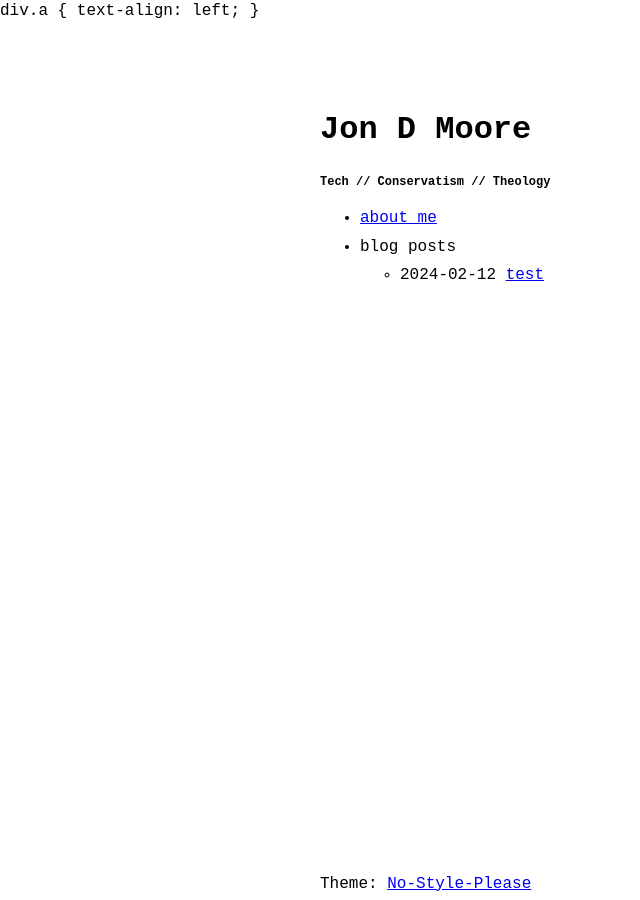
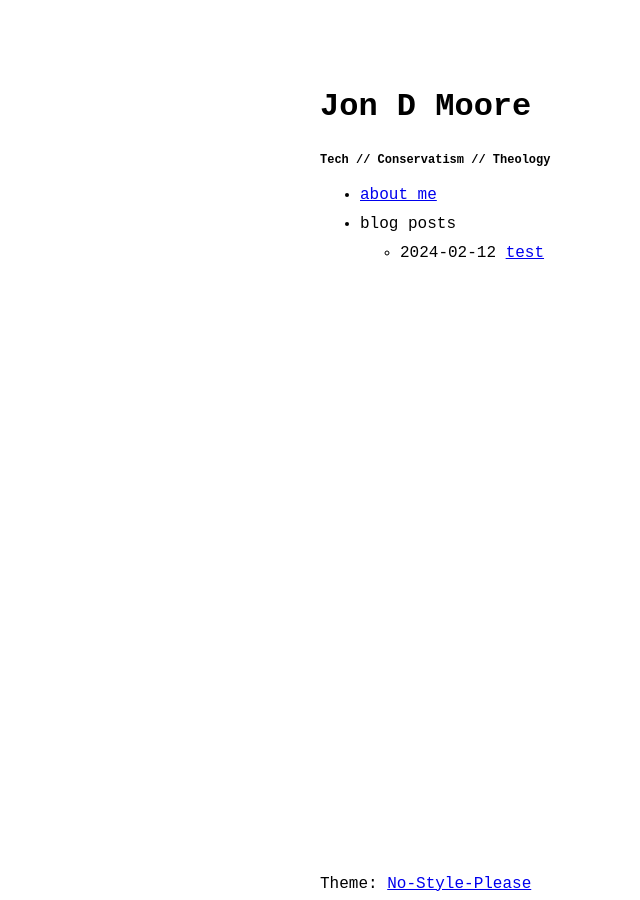
Before and after one commit to JonDMoore/jondmoore.github.io, a Jekyll site: the page built from index.md, in a window 1280 px wide. Shown: the whole page, without its empty margins (0-640 px from the left). Built offline with Jekyll 4.4.1, drawn with Linux system fonts in a browser that asks for light colours.

Commit message:
Update default.html

```diff
--- a/_layouts/default.html
+++ b/_layouts/default.html
@@ -1,6 +1,5 @@
 <!DOCTYPE html>
-div.a { text-align: left; }
-<div class="a">
+
 <html lang="{{ page.lang | default: "en" }}">
   {%- include head.html -%}
   <body a="{{ site.theme_config.appearance | default: "auto" }}">
@@ -21,4 +20,3 @@ div.a { text-align: left; }
     {% endif %}
   </body>
 </html>
-</div>
```
